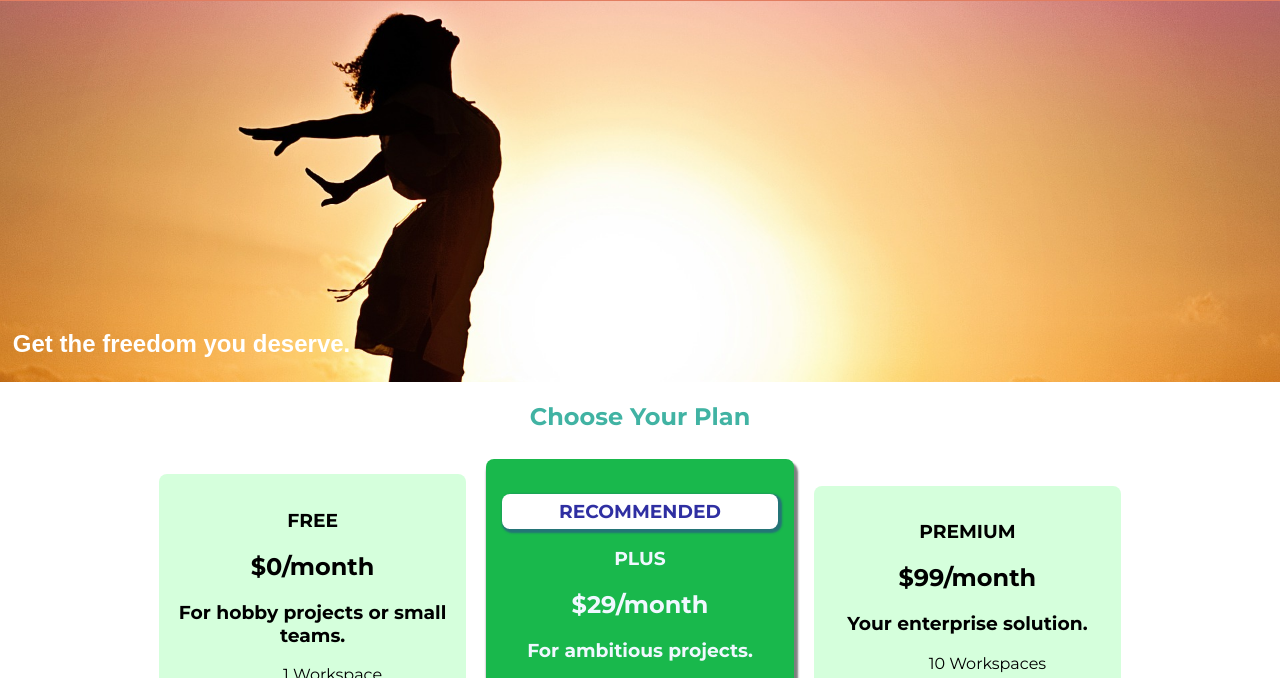
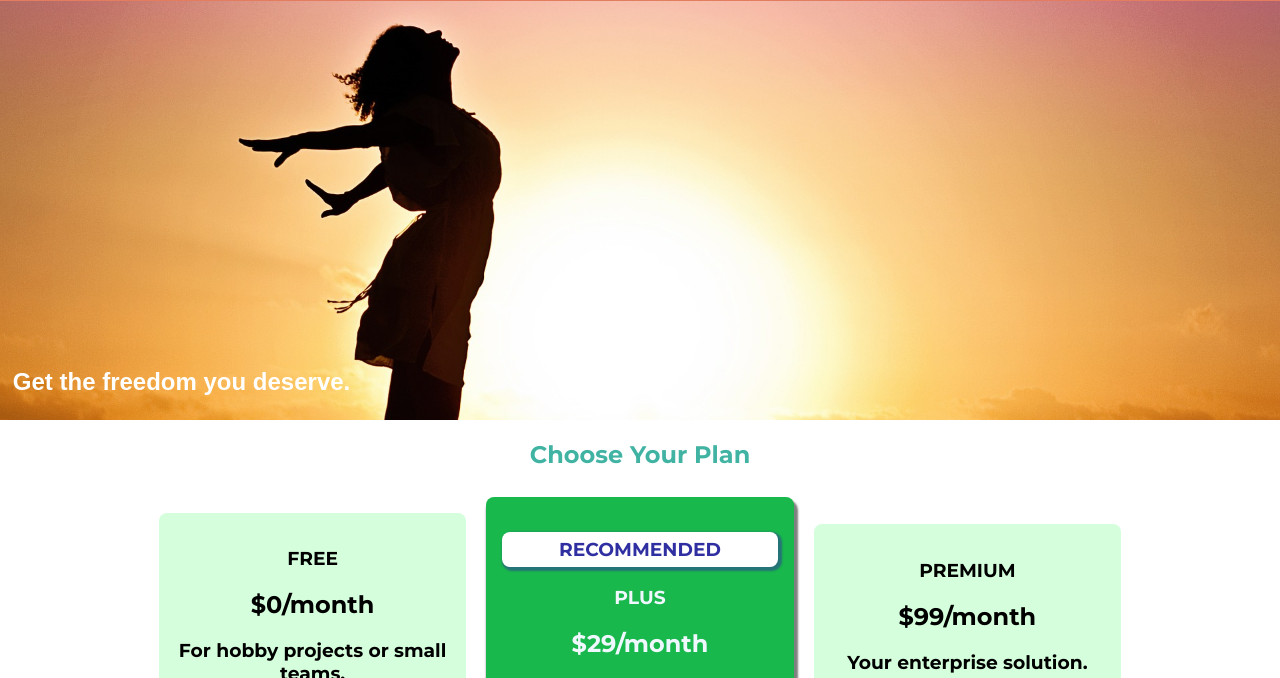
Before and after one commit to amritanshu001/CssWebHosting, a plain HTML site: page index.html in a window 1280 px wide. Shown: the part 42-720 px from the top of the page. Drawn offline with Linux system fonts and the light colour scheme.

Commit message:
change viewport height of background

```diff
--- a/main.css
+++ b/main.css
@@ -7,7 +7,7 @@
   background-origin: border-box;
   background-clip: border-box; */
   width: 100vw;
-  height: 30vw;
+  height: 33vw;
   margin-top: 2.5rem;
   position: relative;
 }
```
